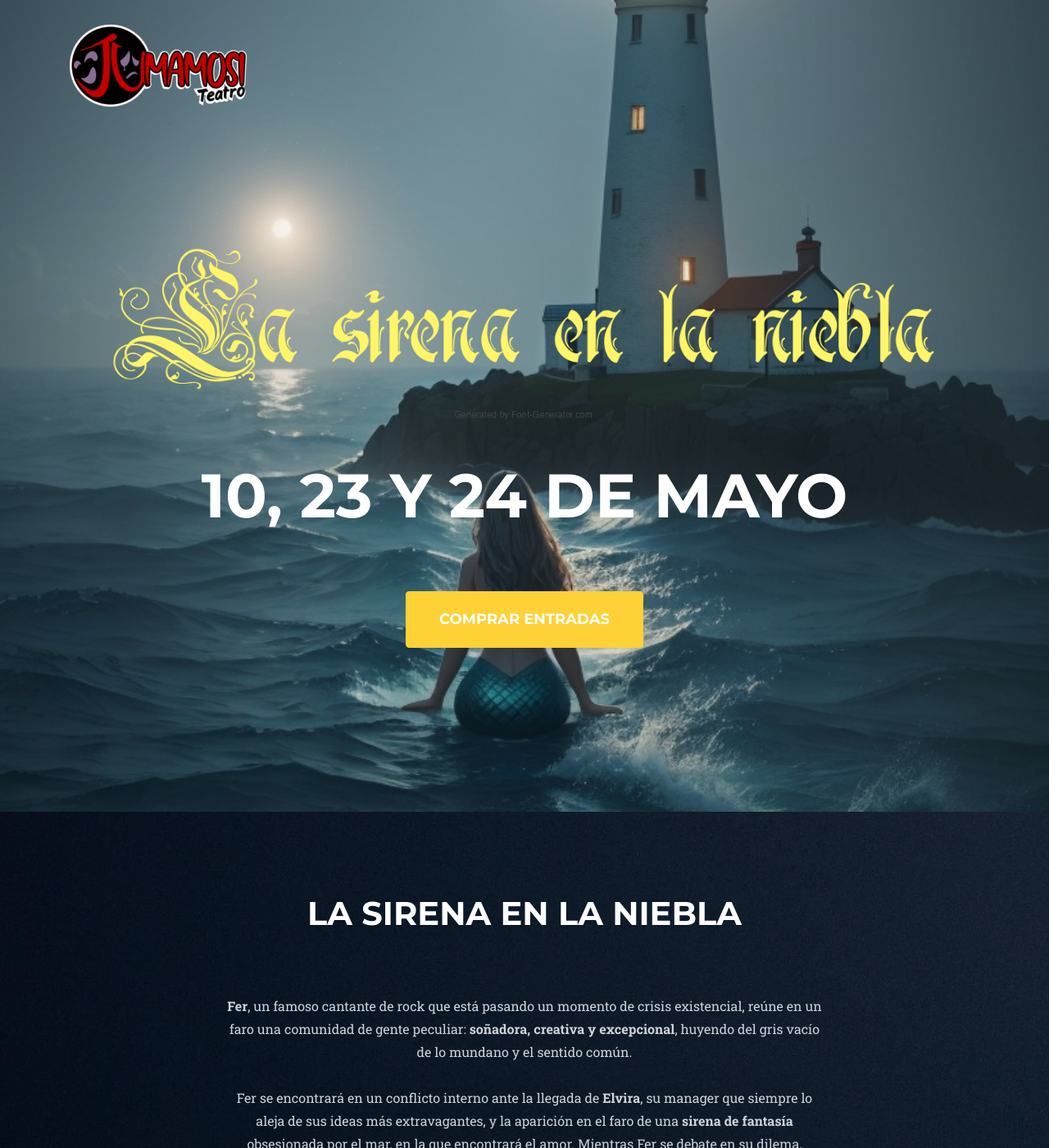
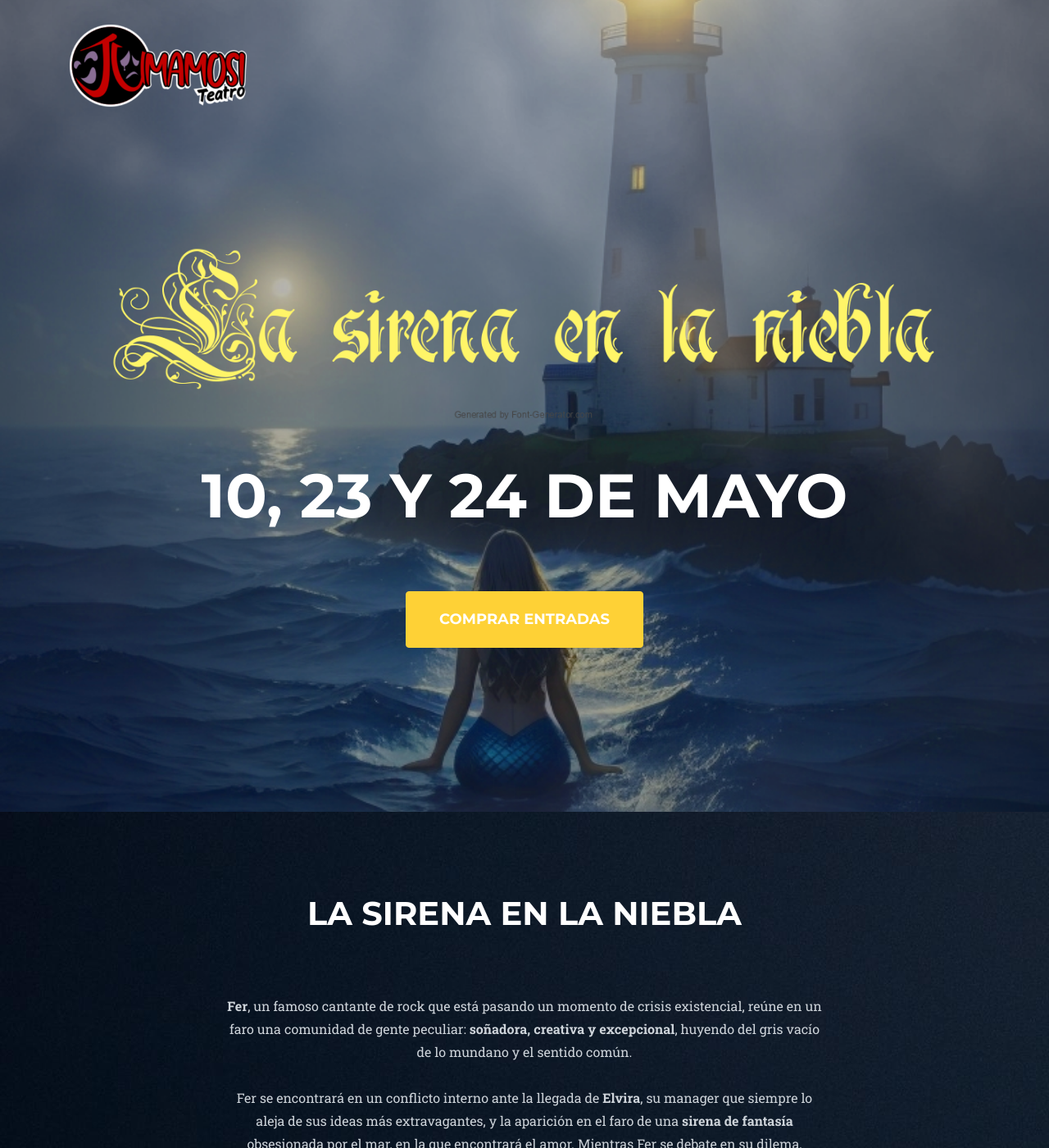
Before and after one commit to jumamositeatro/jumamositeatro.github.io, a Jekyll site: the page built from index.md, in a window 1280 px wide and 1400 px high. Shown: the whole window at 82% size. Built offline with Jekyll 4.4.1, drawn with Linux system fonts in a browser that asks for light colours; some web fonts are replaced.

Commit message:
Change header image (2)

```diff
--- a/_data/style.yml
+++ b/_data/style.yml
@@ -4,7 +4,7 @@
 #black: "#ff0000"
 
 #Image Customization
-header-image: "../img/sirenaheader.jpg"
+header-image: "../img/header.png"
 contact-image: "../img/contact.png"
 #Font Awesome icon for portfolio grid when an item is hovered over
 #portfolio-icon: fas fa-expand-arrows-alt fa-3x #default: fas fa-plus fa-3x
```
